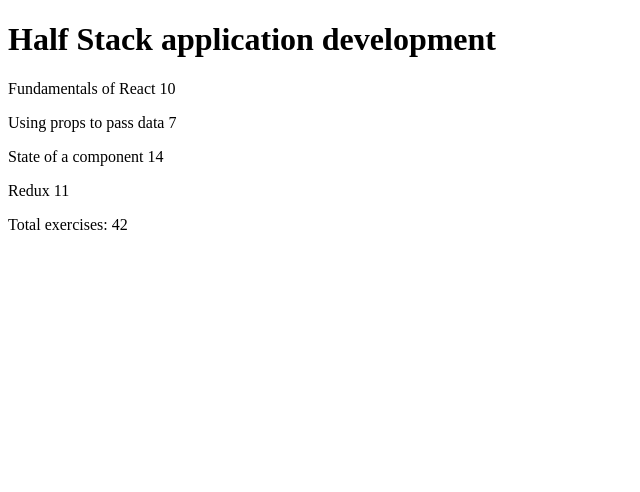
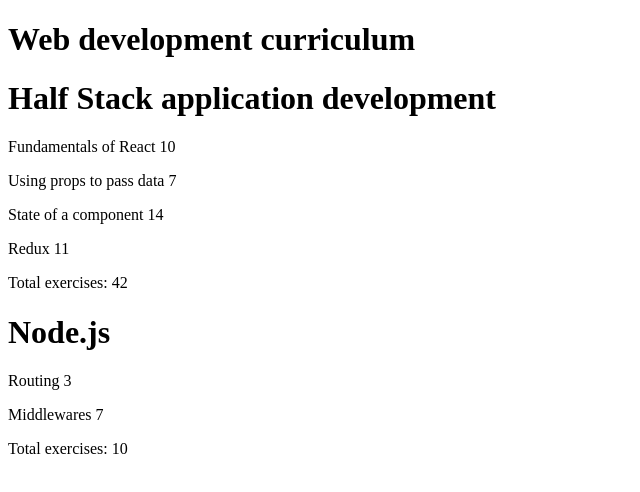
Before and after one commit to sharmila657/fullstackopen-exercises, a React (Vite) app in the folder part2/course-info/: page / in a window 1280 px wide. Shown: the top 492 px of the page, without its empty margins (0-640 px from the left). Built offline with nearby package versions, Linux system fonts and the light colour scheme.

Commit message:
part2 exercise 2.4 completed

```diff
--- a/part2/course-info/src/App.jsx
+++ b/part2/course-info/src/App.jsx
@@ -1,9 +1,10 @@
 import Course from "./Components/Course"
 
 const App = () => {
-  const course = {
+  const course = [
+    {
+      name: 'Half Stack application development',
       id: 1,
-    name: 'Half Stack application development',
       parts: [
         {
           name: 'Fundamentals of React',
@@ -21,17 +22,39 @@
           id: 3
         },
         {
-      name:"Redux",
-      exercises:11,
-      id:4
+          name: 'Redux',
+          exercises: 11,
+          id: 4
+        }
+      ]
+    },
+    {
+      name: 'Node.js',
+      id: 2,
+      parts: [
+        {
+          name: 'Routing',
+          exercises: 3,
+          id: 1
+        },
+        {
+          name: 'Middlewares',
+          exercises: 7,
+          id: 2
         }
       ]
     }
+  ]
 
-  return(
+  return (
     <div>
-  <Course course={course} />
+      <h1> Web development curriculum</h1>
+      {course.map(course => (
+        <Course key={course.id} course={course} />
+
+      ))}
     </div>
-  )}
+  )
+}
 
 export default App
```
Lines whose indentation alone changed are shown as unchanged.
